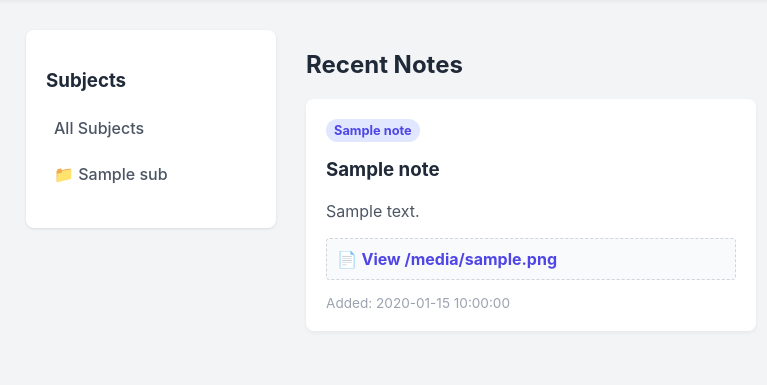
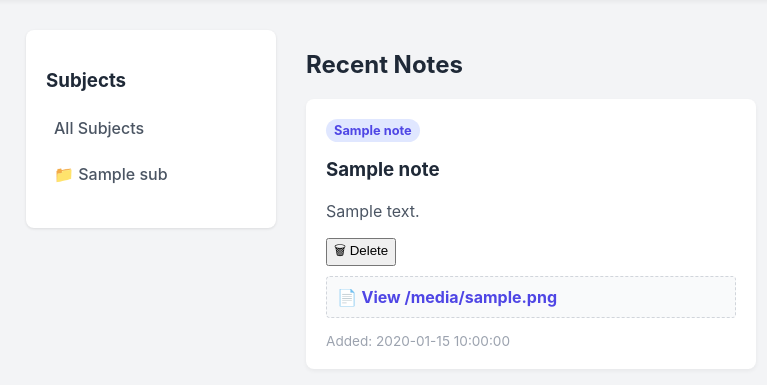
Before and after one commit to MubashiraKM/AWS_Project, a Flask app: template templates/dashboard.html in a window 1280 px wide. Shown: the part 59-444 px from the top of the page, without its empty margins (14-781 px from the left). Run offline with Flask 3, Linux system fonts and the light colour scheme; the template is opened without the code that fills it: most values are stand-ins (such as "Sample title", 1, 10 or a date in 2020).

Commit message:
Update dashboard.html

```diff
--- a/templates/dashboard.html
+++ b/templates/dashboard.html
@@ -21,6 +21,12 @@
                 <h3>{{ note.title }}</h3>
                 <p class="note-content">{{ note.content[:100] }}{% if note.content|length > 100 %}...{% endif %}</p>
 
+                <form action="{{ url_for('delete_note', note_id=note.note_id) }}" method="POST">
+    <button type="submit" onclick="return confirm('Delete this note?')">
+        🗑 Delete
+    </button>
+</form>
+
                 {% if note.file_name %}
                 <div class="attachment">
                     📄 <a href="{{ url_for('download_file', note_id=note.note_id) }}" target="_blank">View {{ note.file_name }}</a>
```
